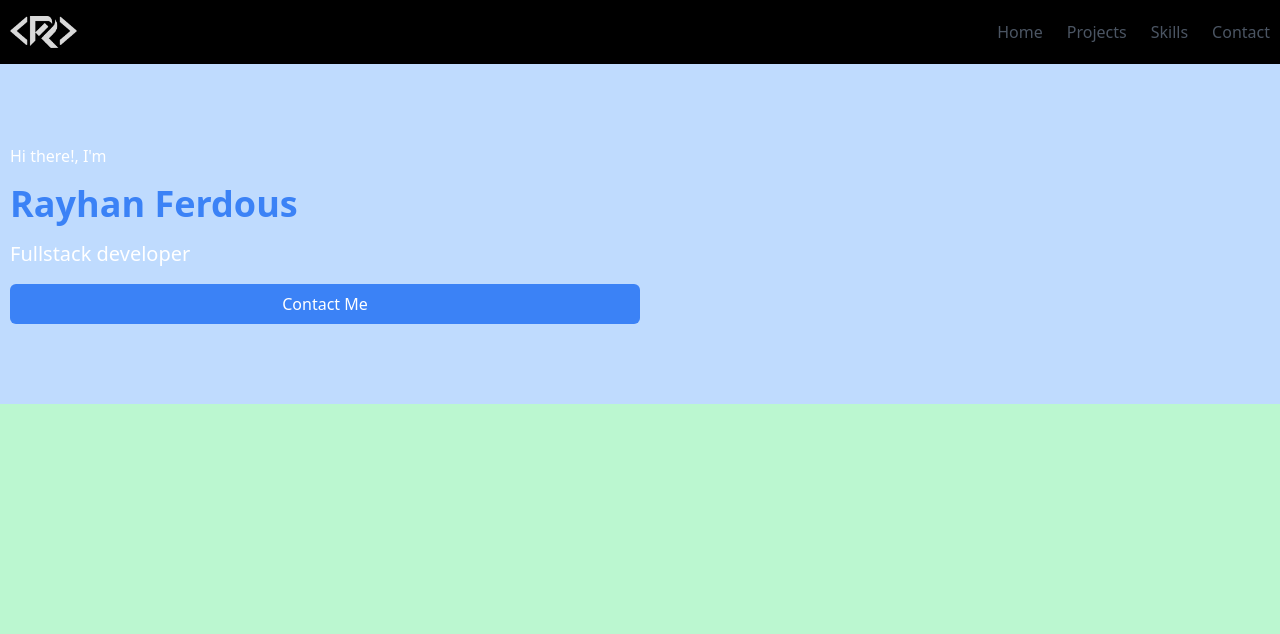
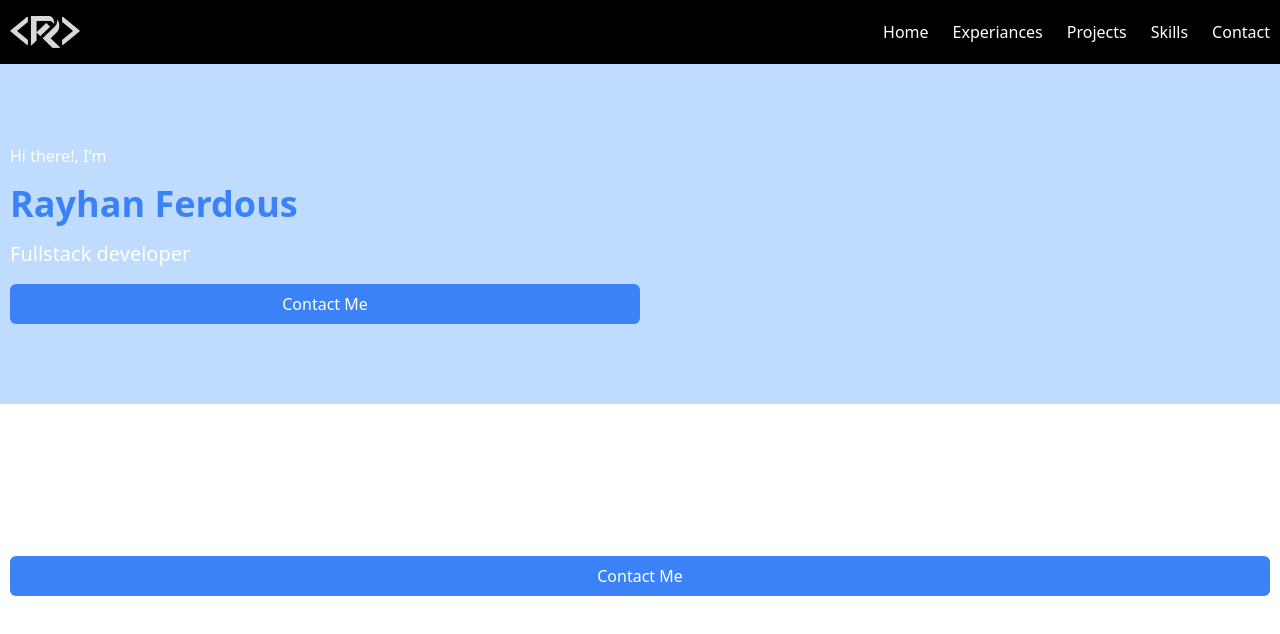
Before and after one commit to rayhanferdous/rayhanferdous, a Next.js app: page / in a window 1280 px wide. Shown: the top 634 px of the page. Built offline with nearby package versions, Linux system fonts and the light colour scheme.

Commit message:
update hero and header

```diff
--- a/app/layout.js
+++ b/app/layout.js
@@ -9,7 +9,7 @@ export const metadata = {
 export default function RootLayout({ children }) {
   return (
     <html lang="en">
-      <body className='bg-green-200 h-screen'>{children}</body>
+      <body className='h-screen'>{children}</body>
     </html>
   )
 }
--- a/app/page.js
+++ b/app/page.js
@@ -1,3 +1,4 @@
+import Hero from "@/components/Hero/Hero";
 import Container from "@/components/Layouts/Container";
 import Header from "@/components/Layouts/Header/Header";
 
@@ -5,23 +6,20 @@ export default function Home() {
   return (
     <>
       <Header />
-      {/* hero */}
-      <div className="bg-blue-200">
+      <Hero />
+      <div>
         <Container>
           <div className="flex justify-between">
             <div className="w-full">
               <div className="flex flex-col justify-center py-20 space-y-4">
-                <h1 className="text-white">Hi there!, I'm</h1>
-                <p className="text-4xl font-bold text-blue-500">
-                  Rayhan Ferdous
-                </p>
-                <p className="text-xl text-white">Fullstack developer</p>
+                <h1 className="text-white">Experiance</h1>
+                <p className="text-4xl font-bold text-blue-500"></p>
+                <p className="text-xl text-white"></p>
                 <button className="px-8 py-2 text-white bg-blue-500 rounded-md">
                   Contact Me
                 </button>
               </div>
             </div>
-            <div className="w-full h-40"></div>
           </div>
         </Container>
       </div>
--- /dev/null
+++ b/components/Hero/Hero.jsx
@@ -0,0 +1,26 @@
+import React from "react";
+import Container from "../Layouts/Container";
+
+const Hero = () => {
+  return (
+    <div className="bg-blue-200">
+      <Container>
+        <div className="flex justify-between">
+          <div className="w-full">
+            <div className="flex flex-col justify-center py-20 space-y-4">
+              <h1 className="text-white">Hi there!, I'm</h1>
+              <p className="text-4xl font-bold text-blue-500">Rayhan Ferdous</p>
+              <p className="text-xl text-white">Fullstack developer</p>
+              <button className="px-8 py-2 text-white bg-blue-500 rounded-md">
+                Contact Me
+              </button>
+            </div>
+          </div>
+          <div className="w-full h-40"></div>
+        </div>
+      </Container>
+    </div>
+  );
+};
+
+export default Hero;
--- a/components/Layouts/Header/Header.jsx
+++ b/components/Layouts/Header/Header.jsx
@@ -1,5 +1,6 @@
 import React from "react";
 import Container from "../Container";
+import Image from "next/image";
 
 const Header = () => {
   return (
@@ -7,14 +8,21 @@ const Header = () => {
       <Container>
         <div className="flex items-center justify-between py-4">
           <div className="flex items-center">
-            <img src="/assets/logo.png" alt="Logo" className="h-8" />
+            <Image
+              width={70}
+              height={32}
+              src="/assets/logo.png"
+              alt="Logo"
+              className="h-8"
+            />
           </div>
           <nav>
-            <ul className="flex items-center space-x-6">
-              <li className="text-gray-600 hover:text-gray-900">Home</li>
-              <li className="text-gray-600 hover:text-gray-900">Projects</li>
-              <li className="text-gray-600 hover:text-gray-900">Skills</li>
-              <li className="text-gray-600 hover:text-gray-900">Contact</li>
+            <ul className="flex items-center space-x-6 text-white">
+              <li className="cursor-pointer hover:text-white/90">Home</li>
+              <li className="cursor-pointer hover:text-white/90">Experiances</li>
+              <li className="cursor-pointer hover:text-white/90">Projects</li>
+              <li className="cursor-pointer hover:text-white/90">Skills</li>
+              <li className="cursor-pointer hover:text-white/90">Contact</li>
             </ul>
           </nav>
         </div>
```
